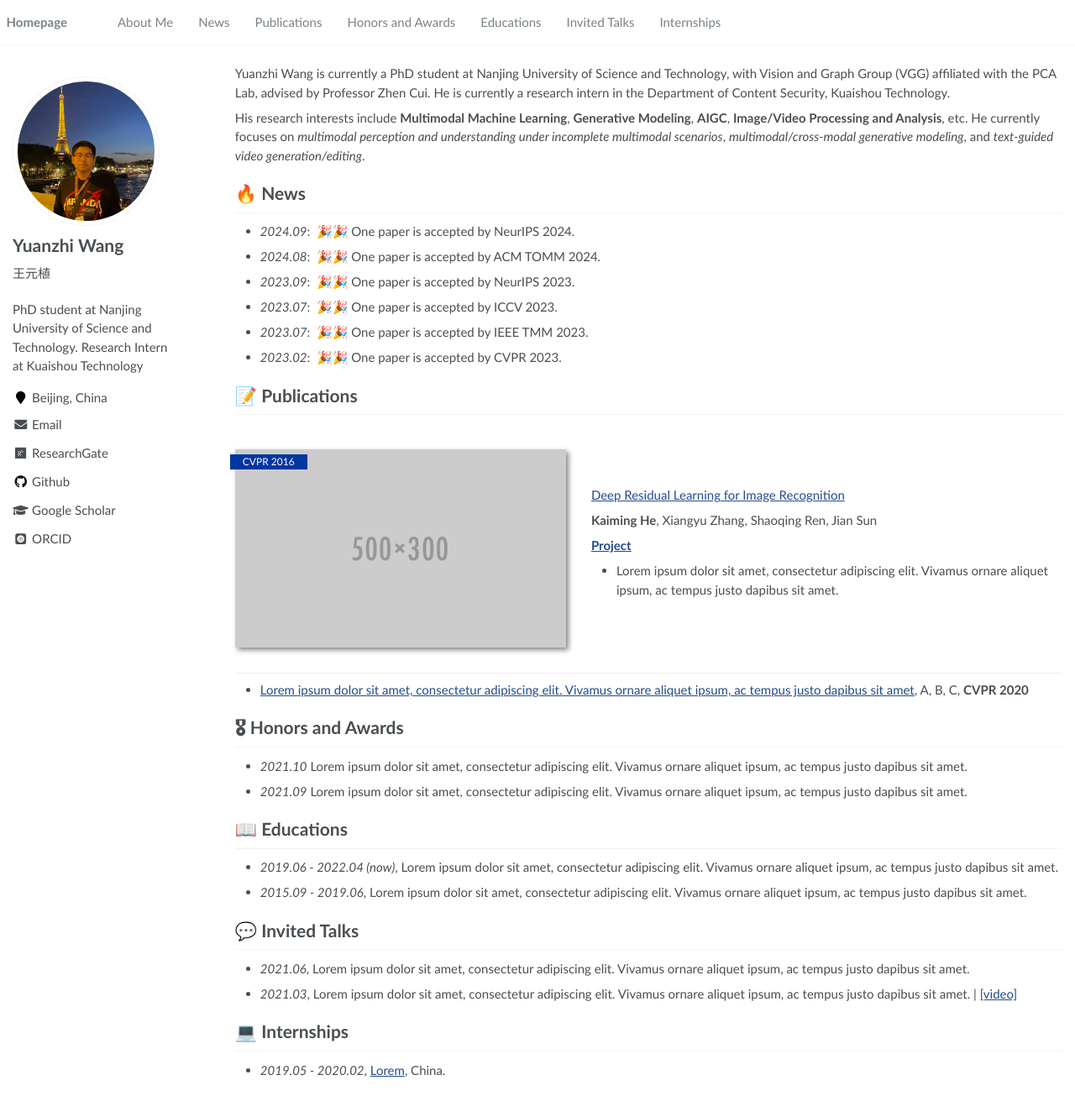
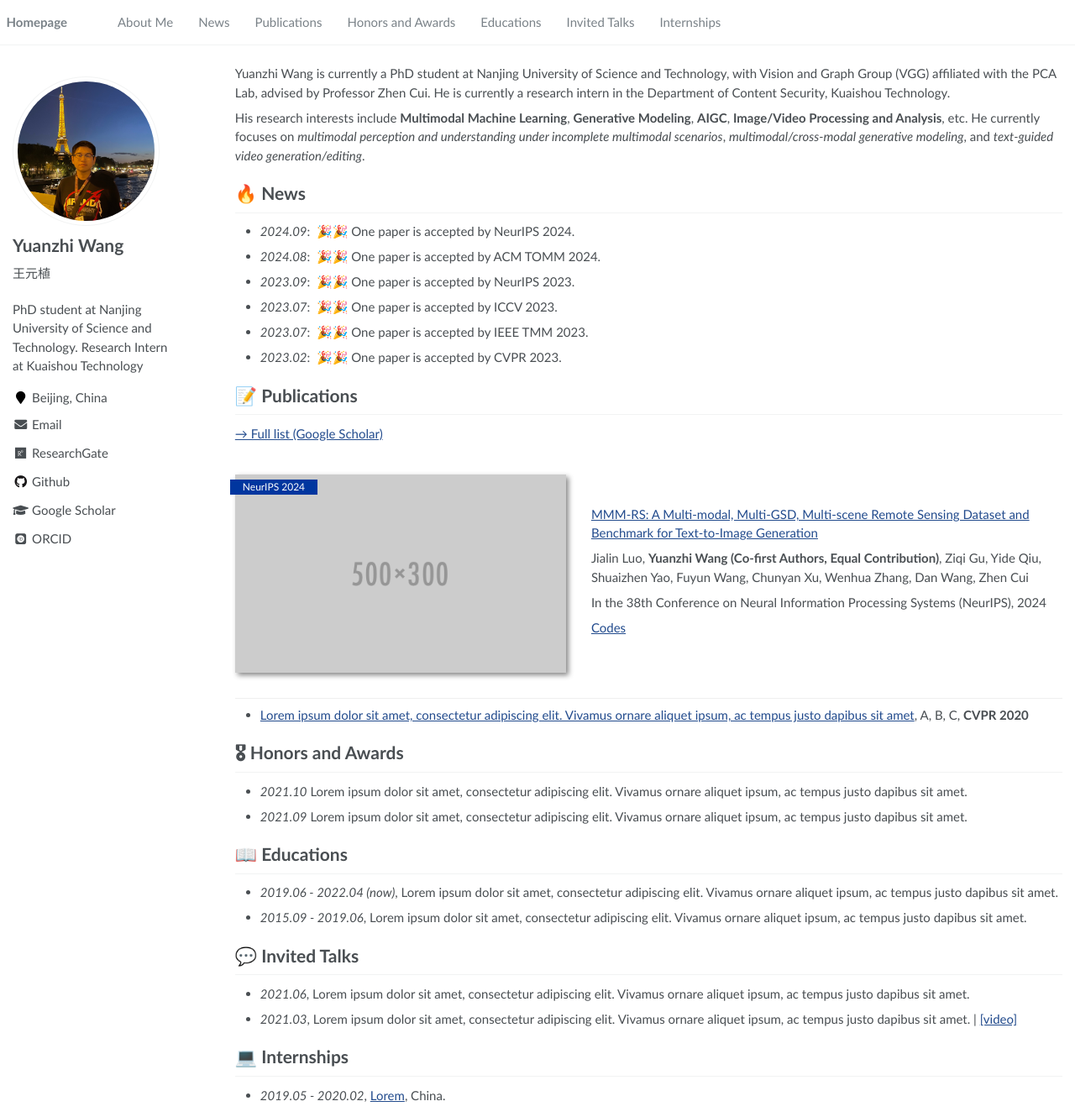
Before and after one commit to mdswyz/mdswyz.github.io, a Jekyll site: the page built from _pages/about.md, in a window 1280 px wide and 1330 px high. Shown: the whole window at 84% size. Built offline with Jekyll 4.4.1, drawn with Linux system fonts in a browser that asks for light colours; some web fonts are replaced.

Commit message:
Update about.md

```diff
--- a/_pages/about.md
+++ b/_pages/about.md
@@ -31,16 +31,18 @@ He currently focuses on *multimodal perception and understanding under incomplet
 - *2023.02*: &nbsp;🎉🎉 One paper is accepted by CVPR 2023.
 
 # 📝 Publications
+<p><a href="https://scholar.google.com.hk/citations?user=pgZc4sgAAAAJ&hl=zh-CN">→ Full list (Google Scholar)</a></p>
 
-<div class='paper-box'><div class='paper-box-image'><div><div class="badge">CVPR 2016</div><img src='images/500x300.png' alt="sym" width="100%"></div></div>
+<div class='paper-box'><div class='paper-box-image'><div><div class="badge">NeurIPS 2024</div><img src='images/500x300.png' alt="sym" width="100%"></div></div>
 <div class='paper-box-text' markdown="1">
 
-[Deep Residual Learning for Image Recognition](https://openaccess.thecvf.com/content_cvpr_2016/papers/He_Deep_Residual_Learning_CVPR_2016_paper.pdf)
+[MMM-RS: A Multi-modal, Multi-GSD, Multi-scene Remote Sensing Dataset and Benchmark for Text-to-Image Generation]([https://openaccess.thecvf.com/content_cvpr_2016/papers/He_Deep_Residual_Learning_CVPR_2016_paper.pdf](https://arxiv.org/abs/2410.22362))
 
-**Kaiming He**, Xiangyu Zhang, Shaoqing Ren, Jian Sun
+Jialin Luo, **Yuanzhi Wang (Co-first Authors, Equal Contribution)**, Ziqi Gu, Yide Qiu, Shuaizhen Yao, Fuyun Wang, Chunyan Xu, Wenhua Zhang, Dan Wang, Zhen Cui
 
-[**Project**](https://scholar.google.com/citations?view_op=view_citation&hl=zh-CN&user=DhtAFkwAAAAJ&citation_for_view=DhtAFkwAAAAJ:ALROH1vI_8AC) <strong><span class='show_paper_citations' data='DhtAFkwAAAAJ:ALROH1vI_8AC'></span></strong>
-- Lorem ipsum dolor sit amet, consectetur adipiscing elit. Vivamus ornare aliquet ipsum, ac tempus justo dapibus sit amet.
+In the 38th Conference on Neural Information Processing Systems (NeurIPS), 2024
+
+[Codes](https://github.com/ljl5261/MMM-RS)
 </div>
 </div>
 
```
